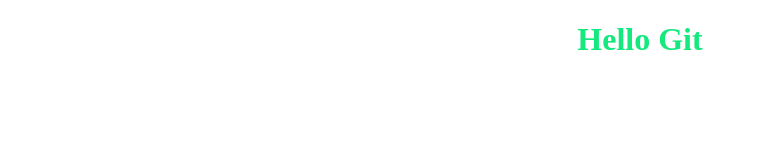
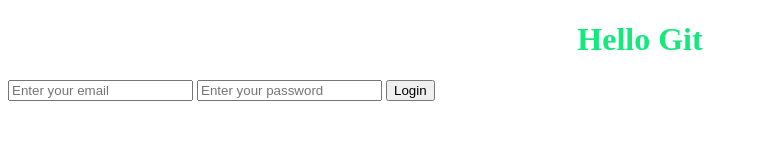
Before and after one commit to demqqo/weather-app, a plain HTML site: page index.html in a window 1280 px wide. Shown: the whole page, without its empty margins (0-758 px from the left). Drawn offline with Linux system fonts and the light colour scheme.

Commit message:
Added HTML login form

```diff
--- a/index.html
+++ b/index.html
@@ -8,6 +8,9 @@
   </head>
   <body>
     <h1>Hello Git</h1>
+    <input type="text" placeholder="Enter your email" />
+    <input type="password" placeholder="Enter your password" />
+    <input type="submit" value="Login" />
     <script src="script.js"></script>
   </body>
 </html>
```
